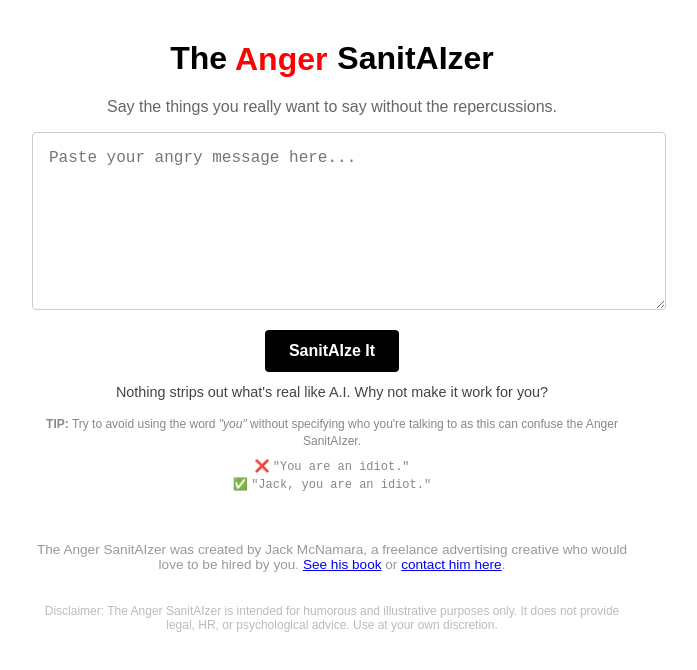
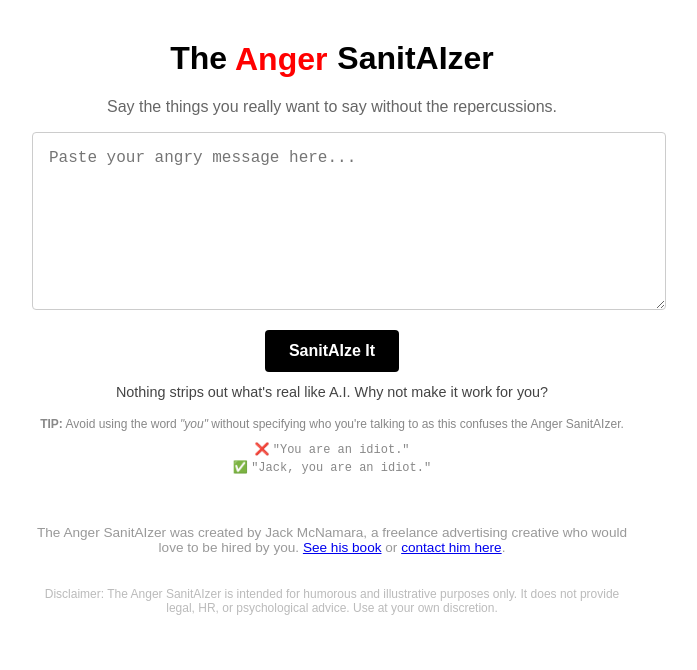
Before and after one commit to jackthemc87/AngerSanitAIzer, a Next.js app: page / in a window 1280 px wide. Shown: the top 670 px of the page, without its empty margins (308-1005 px from the left). Built offline with nearby package versions, Linux system fonts and the light colour scheme.

Commit message:
Update index.tsx

```diff
--- a/pages/index.tsx
+++ b/pages/index.tsx
@@ -114,7 +114,7 @@ export default function Home() {
       </div>
 
       <p style={{ fontSize: "0.75rem", color: "#888", marginBottom: "1rem", lineHeight: "1.4", textAlign: "center" }}>
-        <strong>TIP:</strong> Try to avoid using the word <em>"you"</em> without specifying who you're talking to as this can confuse the Anger SanitAIzer.
+        <strong>TIP:</strong> Avoid using the word <em>"you"</em> without specifying who you're talking to as this confuses the Anger SanitAIzer.
         <br />
         <span style={{ display: "block", marginTop: "0.5rem" }}>❌ <code>"You are an idiot."</code></span>
         <span>✅ <code>"Jack, you are an idiot."</code></span>
```
